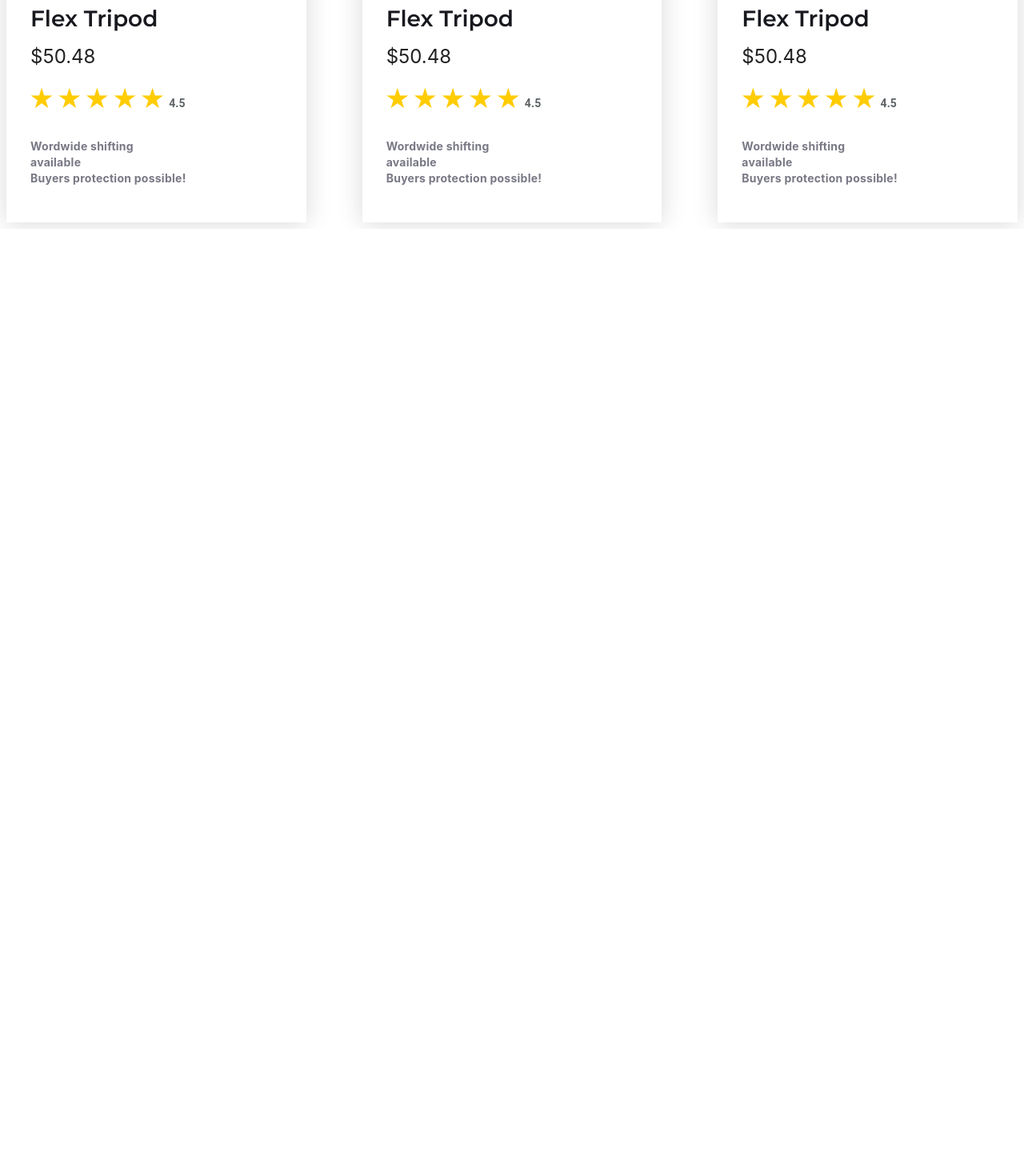
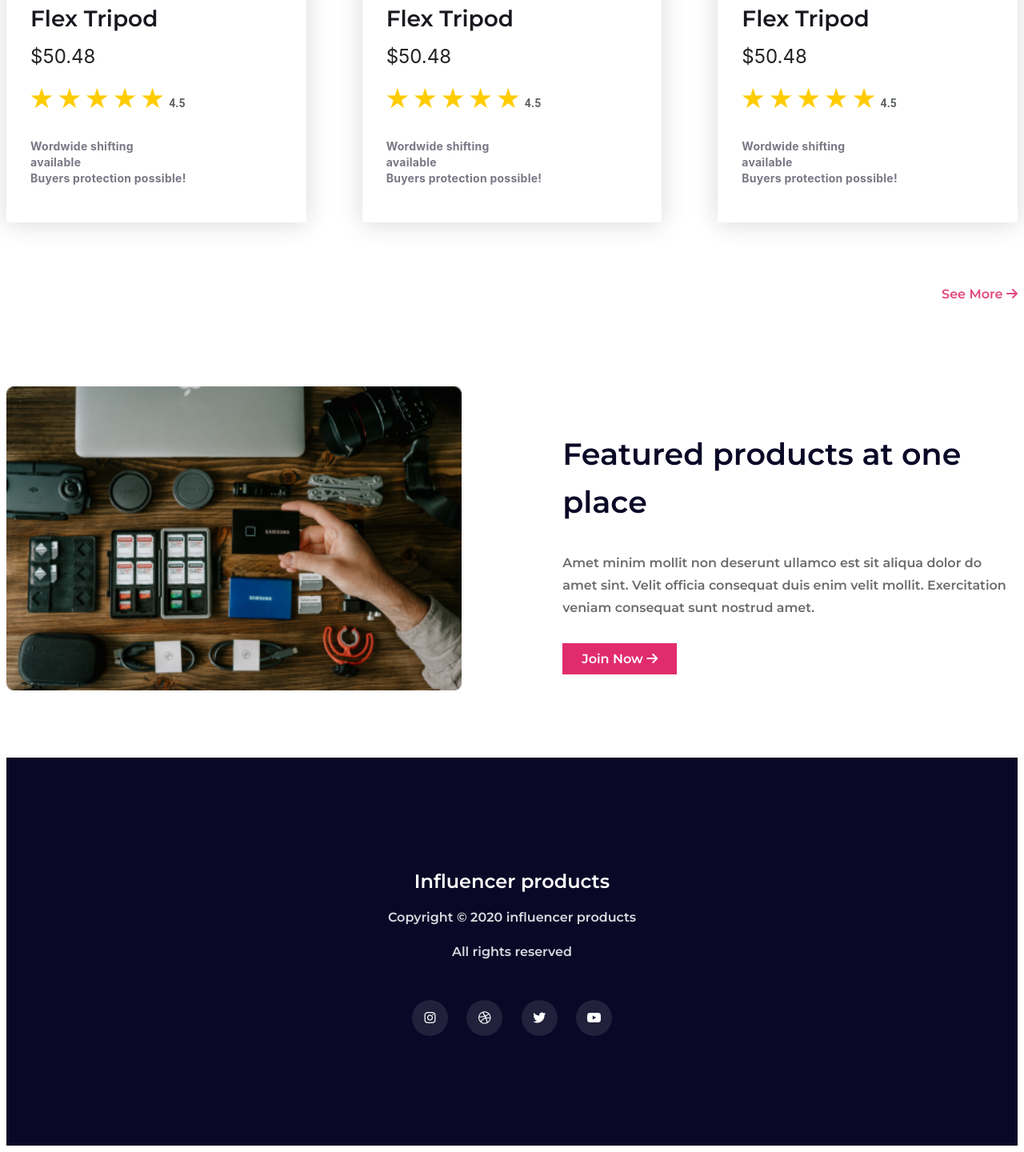
Before and after one commit to roki4646/influencer-gear-main, a plain HTML site: page index.html in a window 1280 px wide. Shown: the part 2802-4242 px from the top of the page at 80% size. Before the commit the page ends 3088 px from the top, so only its background shows below. Drawn offline with Linux system fonts and the light colour scheme.

Commit message:
Feature and footer section created

```diff
--- a/index.html
+++ b/index.html
@@ -51,6 +51,7 @@
 
         <!-- Popular Collection section start -->
         <section class="collection-container">
+
                 <h2 style="text-align: center;">Popular Collection</h2>
             <div class="gallery-container">
              <div class="single-products">
@@ -288,19 +289,44 @@
                 </div>
             </div>
             </div>
+            <div class="see-more">
+                <a class="see-more" href="">
+                    See More <i class="fa-solid fa-arrow-right"></i>
+                </a>
+            </div>
+
             <!-- Popular Collection section End -->
         </section>
 
+       <section class="featured-container">
+            <div class="feature-img">
+                <img src="images/gear.png" alt="">
+            </div>
+            <div class="feature-content">
+                <h1>Featured products at one place</h1>
+                <p>Amet minim mollit non deserunt ullamco est sit aliqua dolor do amet sint. Velit officia consequat duis enim velit mollit. Exercitation veniam consequat sunt nostrud amet.</p>
+                <button class="join-btn">
+                    Join Now
+                    <i class="fa-solid fa-arrow-right"></i>
+                </button>
 
-
-
-
+            </div>
+       </section>
 
     </main>
 
-
+<!-- Footer Start -->
     <footer>
-
+        <h2>Influencer products</h2>
+        <small>Copyright © 2020  influencer products</small> <br> <br>
+        <small>All rights reserved</small>
+        <div class="social-container">
+            <div class="circle"><a><i class="fa-brands fa-instagram"></i></a></div>
+            <div class="circle"><a><i class="fa-brands fa-dribbble"></i></a></div>
+            <div class="circle"><a><i class="fa-brands fa-twitter"></i></a></div>
+            <div class="circle"><a><i class="fa-brands fa-youtube"></i></a></div>
+        </div>
     </footer>
+    <!-- Footer End  -->
 </body>
 </html>
--- a/styles.css
+++ b/styles.css
@@ -207,9 +207,109 @@ main{
   }
 
 
+.collection-container .see-more{
+    text-align: end;
+    color: #E02C6D;
+    margin-top: 50px;
+  }
+  .collection-container .see-more a{
+    text-decoration: none;
+    color: rgba(224, 44, 109, 0.87);
+    font-size: 1rem;
+    font-weight: 700;
+  }
+
 /* rating  End*/
 
 /* Popular Collection section End*/
+
+
+/* feature section start */
+.featured-container{
+    display: flex;
+    justify-content: space-between;
+    align-items: center;
+    margin: 80px 0;
+}
+
+.featured-container .feature-img{
+    width: 45%;
+
+}
+.featured-container .feature-img img{
+    width: 100%;
+}
+
+.featured-container .feature-content{
+    width: 45%;
+}
+.featured-container .feature-content h1{
+    color: #0A0826;
+    font-size: 38px;
+    font-weight: 700;
+    line-height: 60px;
+}
+.featured-container .feature-content p{
+    color: #6C6C6C;
+    font-size: 16px;
+    font-weight: 700;
+    line-height: 28px;
+    margin-bottom: 30px;
+}
+
+.join-btn{
+    padding: 10px 24px;
+    border: none;
+    color: #FFF;
+    font-size: 1rem;
+    font-weight: 700;
+    background-color: #E02C6D;
+}
+
+
+/* feature section End */
+
+/* Footer start */
+footer{
+    background: #0A0826;
+    color: #FFF;
+    text-align: center;
+    padding: 120px 20px;
+}
+footer h2{
+    font-size: 1.5rem;
+    font-weight: 700;
+}
+footer small{
+    color: var(--text-gray-300, #D9DBE1);
+    font-size: 1rem;
+    font-weight: 700;
+    line-height: 24px;
+}
+.social-container{
+    max-width: 250px;
+    margin: 0 auto;
+    height: 80px;
+    padding-top: 30px;
+    display: flex;
+    justify-content: space-between;
+    align-items: center;
+}
+.social-container .circle{
+    width: 45px;
+    height: 45px;
+    background: #22213C;
+    border-radius: 50%;
+    display: flex;
+    justify-content: center;
+    align-items: center;
+    flex-direction: row;
+
+}
+
+
+
+/* Footer End */
 
 
 
@@ -232,7 +332,7 @@ main{
         ul{
             padding: 0;
         }
-        .banner-container{
+        .banner-container, .featured-container{
             flex-direction: column-reverse;
             text-align: center;
 
@@ -241,7 +341,7 @@ main{
             top: -25px;
             width: 100%;
         }
-        .collection-container{
+        .collection-container, .featured-container{
             margin-top: 30px;
         }
 
@@ -250,6 +350,15 @@ main{
             gap: 20px;
             margin-top: 40px;
         }
+        .featured-container .feature-img{
+            width: 100%;
+        }
+
+        .featured-container .feature-content{
+            width: 100%;
+            margin-bottom: 50px;
+        }
+
     }
 
 
@@ -273,7 +382,8 @@ main{
         flex-direction: column-reverse;
     }
     .banner img{
-        top: -50px;
+        left: -78px;
+        top: -45px;
     }
     .collection-container{
         margin-top: 50px;
```
